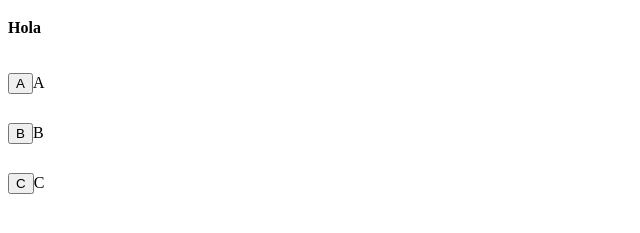
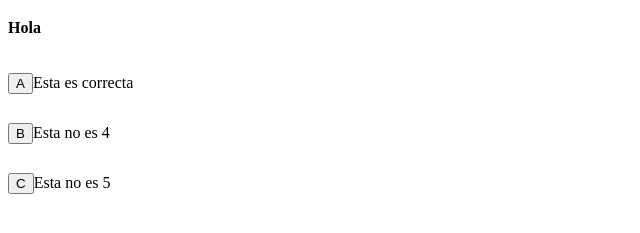
Before and after one commit to Deivid30Medina/gameQuiz, a plain HTML site: page index.html in a window 1280 px wide. Shown: the part 61-294 px from the top of the page, without its empty margins (0-640 px from the left). Drawn offline with Linux system fonts and the light colour scheme.

Commit message:
Creando logica para insertar la palabra

```diff
--- a/index.html
+++ b/index.html
@@ -32,5 +32,6 @@
         </div>
     </main>
     <footer></footer>
+    <script src="js/App.js" type="module"></script>
 </body>
 </html>
--- a/js/App.js
+++ b/js/App.js
@@ -0,0 +1,3 @@
+import {crearGame} from '../js/insertQuestion.js'
+
+crearGame();
--- /dev/null
+++ b/js/banco-de-preguntas.js
@@ -0,0 +1,29 @@
+const opcionRespuestaCorrecta = "Esta es correcta";
+const opcionIncorrecta = [
+    "Esta no es 0"
+    ,"Esta no es 1"
+    ,"Esta no es 2"
+    ,"Esta no es 3"
+    ,"Esta no es 4"
+    ,"Esta no es 5"
+    ,"Esta no es 6"
+];
+
+function randomQuestion(){
+    let indice, answerIncorrectar;
+    indice = ( Math.floor( Math.random() * (opcionIncorrecta.length) ) );
+    answerIncorrectar = opcionIncorrecta[indice];
+    deleteItemArray(indice);
+    return answerIncorrectar;
+}
+
+function deleteItemArray(indice){
+    opcionIncorrecta.splice(indice,1);
+}
+
+export {
+    randomQuestion,
+    opcionRespuestaCorrecta,
+    deleteItemArray,
+    opcionIncorrecta
+};
--- /dev/null
+++ b/js/insertQuestion.js
@@ -0,0 +1,44 @@
+import {randomQuestion, opcionRespuestaCorrecta} from '../js/banco-de-preguntas.js'
+
+const posicionPalabras = ["0","1","2"];
+
+function generarRandom(){
+    let indice, valorColocar;
+    indice = ( Math.floor( Math.random() * (posicionPalabras.length) ) );
+    valorColocar = posicionPalabras[indice]
+    deleteItemArrayQuestion(indice);
+    return valorColocar;
+}
+
+function deleteItemArrayQuestion(indice){
+    posicionPalabras.splice(indice,1);
+}
+
+function obtenerElementoP(indice){
+    let elementosP = document.querySelectorAll('.classTextQuestion');
+    let elementoEspecifico = Array.from(elementosP).find(elemento => elemento.dataset.textNumber === indice);
+    return elementoEspecifico;
+    // Encuentra el elemento p con data-text-number igual a "0"
+}
+
+function insertWord(elementoP, palabra){
+    elementoP.textContent = palabra;
+
+}
+
+function crearGame(){
+    let posicionInsertPalabra, palabra, elementoP;
+
+    for(let i = 0; i < 2; i++){
+        posicionInsertPalabra = generarRandom();
+        elementoP = obtenerElementoP(posicionInsertPalabra);
+        palabra = randomQuestion();
+        insertWord(elementoP, palabra);
+    }
+
+    insertWord(obtenerElementoP(posicionPalabras[0]), opcionRespuestaCorrecta);
+}
+
+export {
+    crearGame
+};
```
